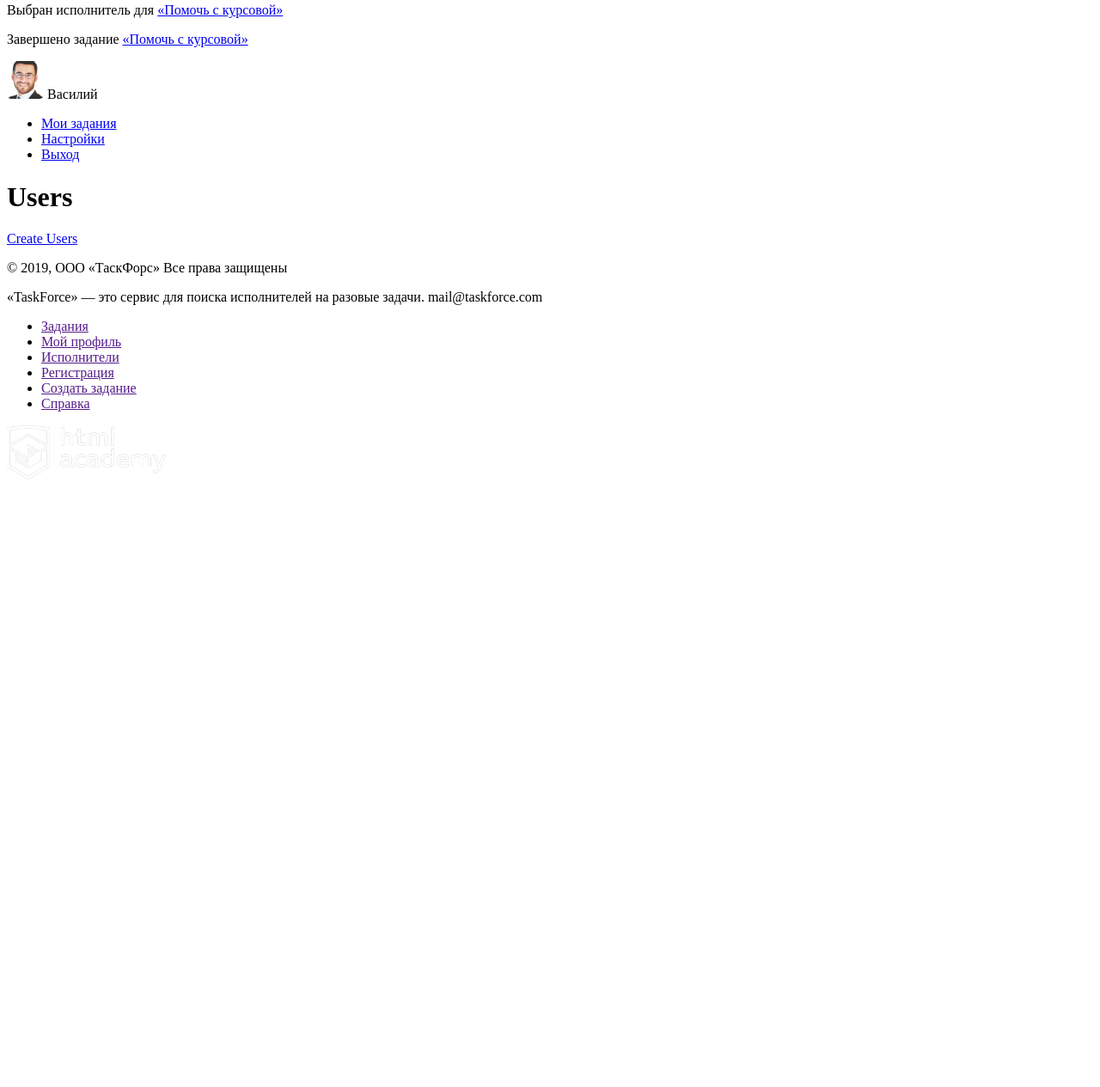
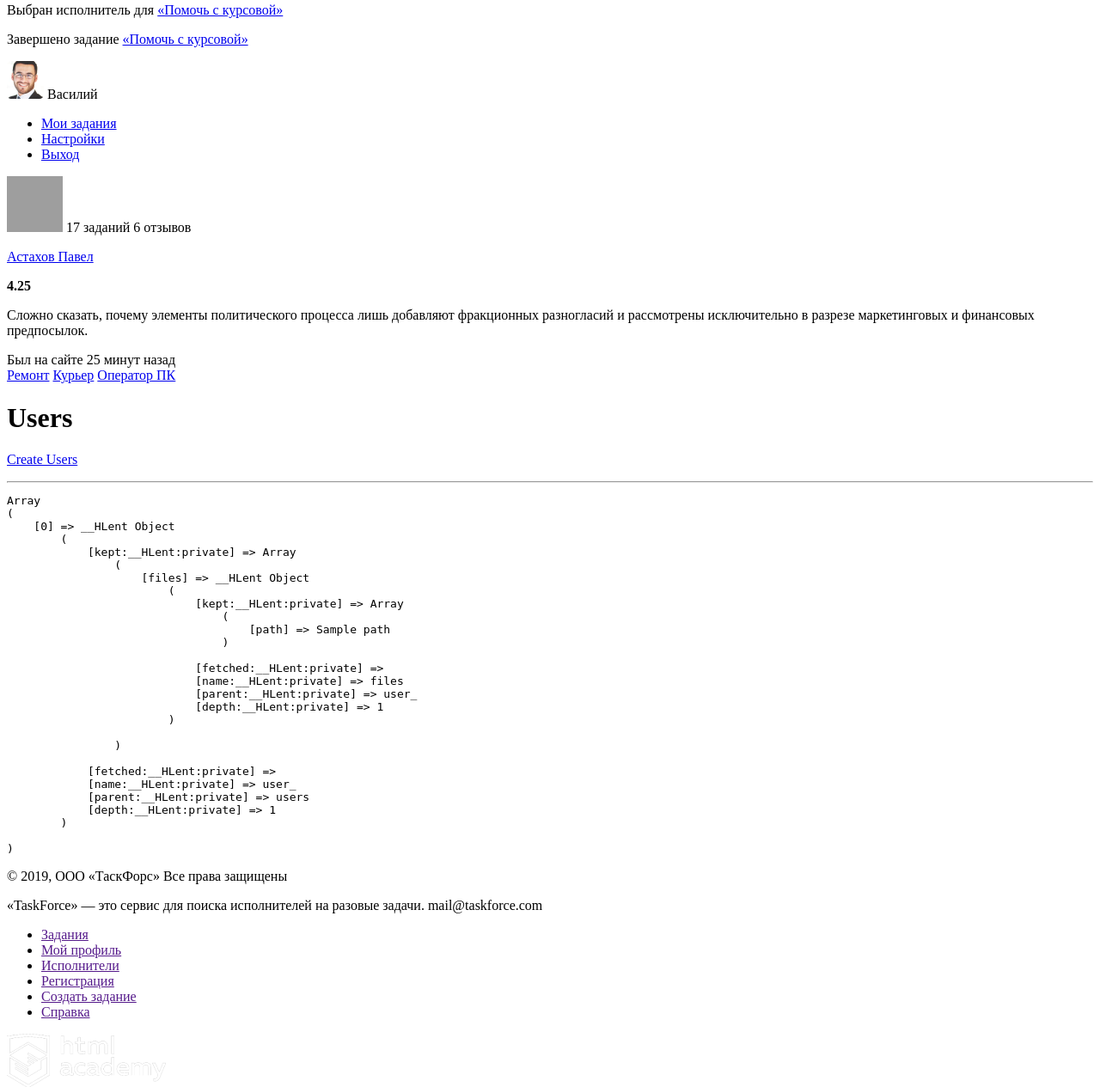
Before and after one commit to malashenkoEvgeniy/201086-task-force-1, a Yii app: template frontend/views/users/index.php in a window 1280 px wide. Shown: the part 725-1990 px from the top of the page at 86% size. Before the commit the page ends 1283 px from the top, so only its background shows below. Run offline with PHP 8.4 and a stand-in for Yii, Linux system fonts and the light colour scheme; the template is opened without the code that fills it: most values are stand-ins (such as "Sample title", 1, 10 or a date in 2020); data that the repository does not hold is empty; some libraries are stand-ins or nearby versions; grey boxes are pictures that could not be loaded.

Commit message:
Добавляет схему вида users

```diff
--- a/frontend/views/users/index.php
+++ b/frontend/views/users/index.php
@@ -9,7 +9,37 @@ use yii\grid\GridView;
 
 $this->title = 'Users';
 $this->params['breadcrumbs'][] = $this->title;
+
+foreach ($users as $user):
 ?>
+    <div class="content-view__feedback-card user__search-wrapper">
+        <div class="feedback-card__top">
+            <div class="user__search-icon">
+                <a href="#"><img src=".<?= $user['files']['path']?>" width="65" height="65"></a>
+                <span>17 заданий</span>
+                <span>6 отзывов</span>
+            </div>
+            <div class="feedback-card__top--name user__search-card">
+                <p class="link-name"><a href="#" class="link-regular">Астахов Павел</a></p>
+                <span></span><span></span><span></span><span></span><span class="star-disabled"></span>
+                <b>4.25</b>
+                <p class="user__search-content">
+                    Сложно сказать, почему элементы политического процесса лишь
+                    добавляют фракционных разногласий и рассмотрены исключительно
+                    в разрезе маркетинговых и финансовых предпосылок.
+                </p>
+            </div>
+            <span class="new-task__time">Был на сайте 25 минут назад</span>
+        </div>
+        <div class="link-specialization user__search-link--bottom">
+            <a href="#" class="link-regular">Ремонт</a>
+            <a href="#" class="link-regular">Курьер</a>
+            <a href="#" class="link-regular">Оператор ПК</a>
+        </div>
+    </div>
+<?php endforeach;?>
+
+
 <div class="users-index">
 
     <h1><?= Html::encode($this->title) ?></h1>
@@ -48,3 +78,8 @@ $this->params['breadcrumbs'][] = $this->title;
 
 
 </div>
+<hr>
+<?php
+echo "<pre>";
+print_r($users);
+echo "</pre>";
```
Also changed, not shown: frontend/controllers/UsersController.php (+7 -1 lines).
